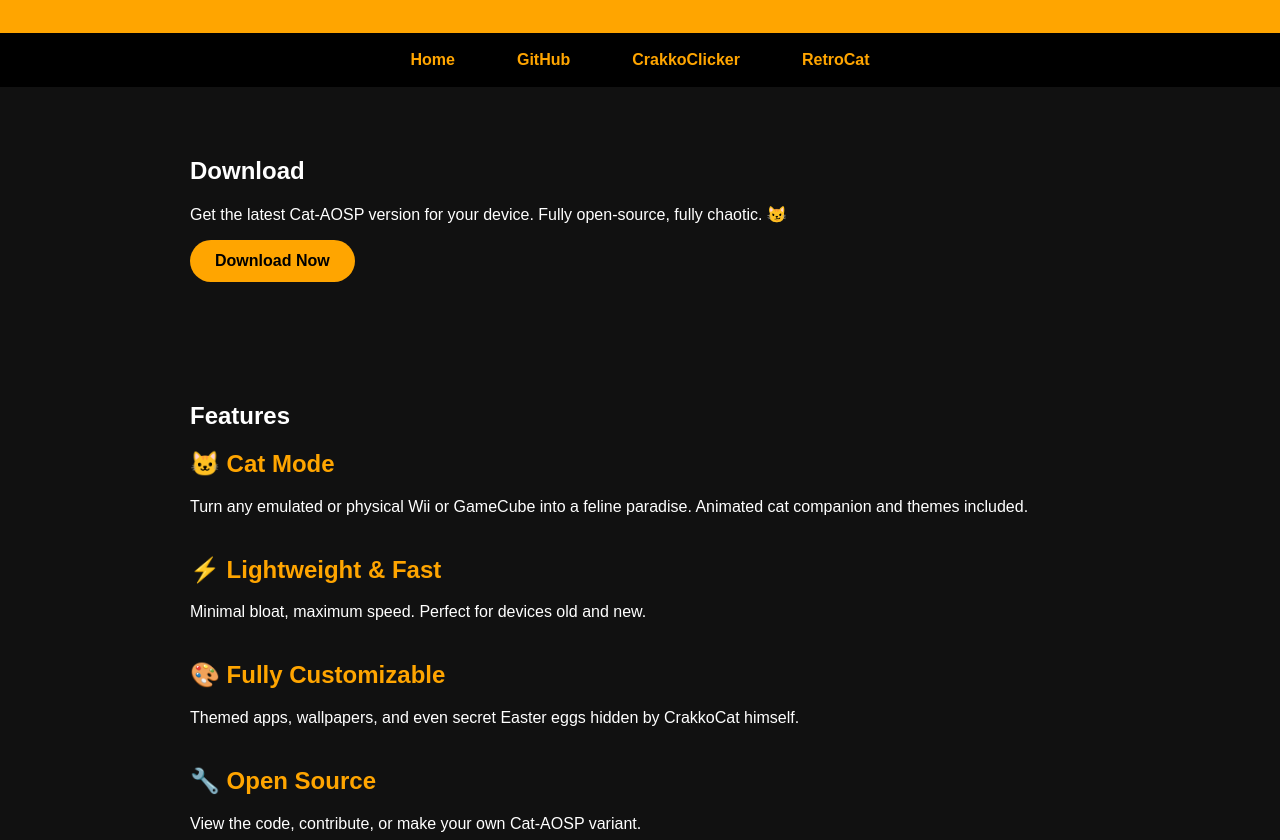
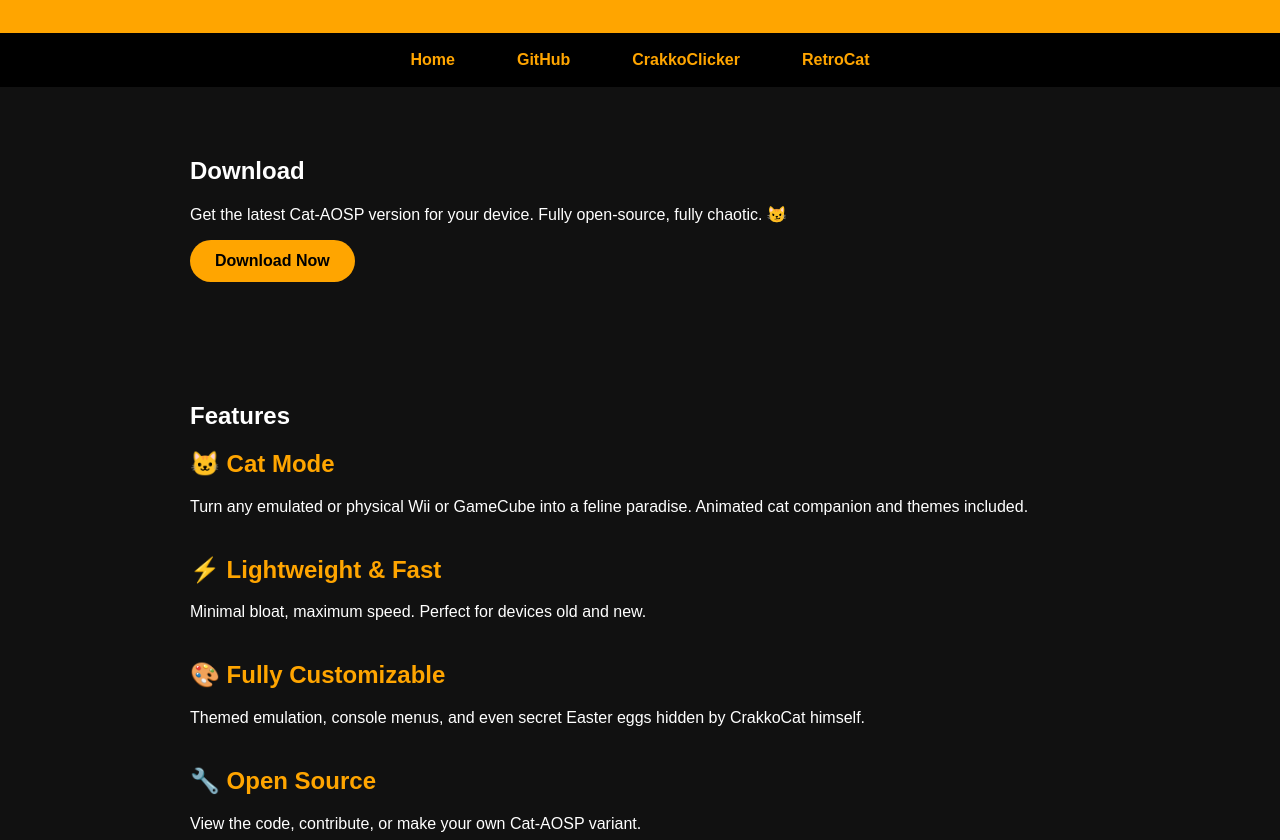
Before and after one commit to crakkocat/Cat-AOSP, a plain HTML site: page index.html in a window 1280 px wide. Shown: the part 112-952 px from the top of the page. Drawn offline with Linux system fonts and the light colour scheme.

Commit message:
Update description of customizable features

```diff
--- a/index.html
+++ b/index.html
@@ -130,7 +130,7 @@
 
   <div class="feature">
     <h2>🎨 Fully Customizable</h2>
-    <p>Themed apps, wallpapers, and even secret Easter eggs hidden by CrakkoCat himself.</p>
+    <p>Themed emulation, console menus, and even secret Easter eggs hidden by CrakkoCat himself.</p>
   </div>
 
   <div class="feature">
```
